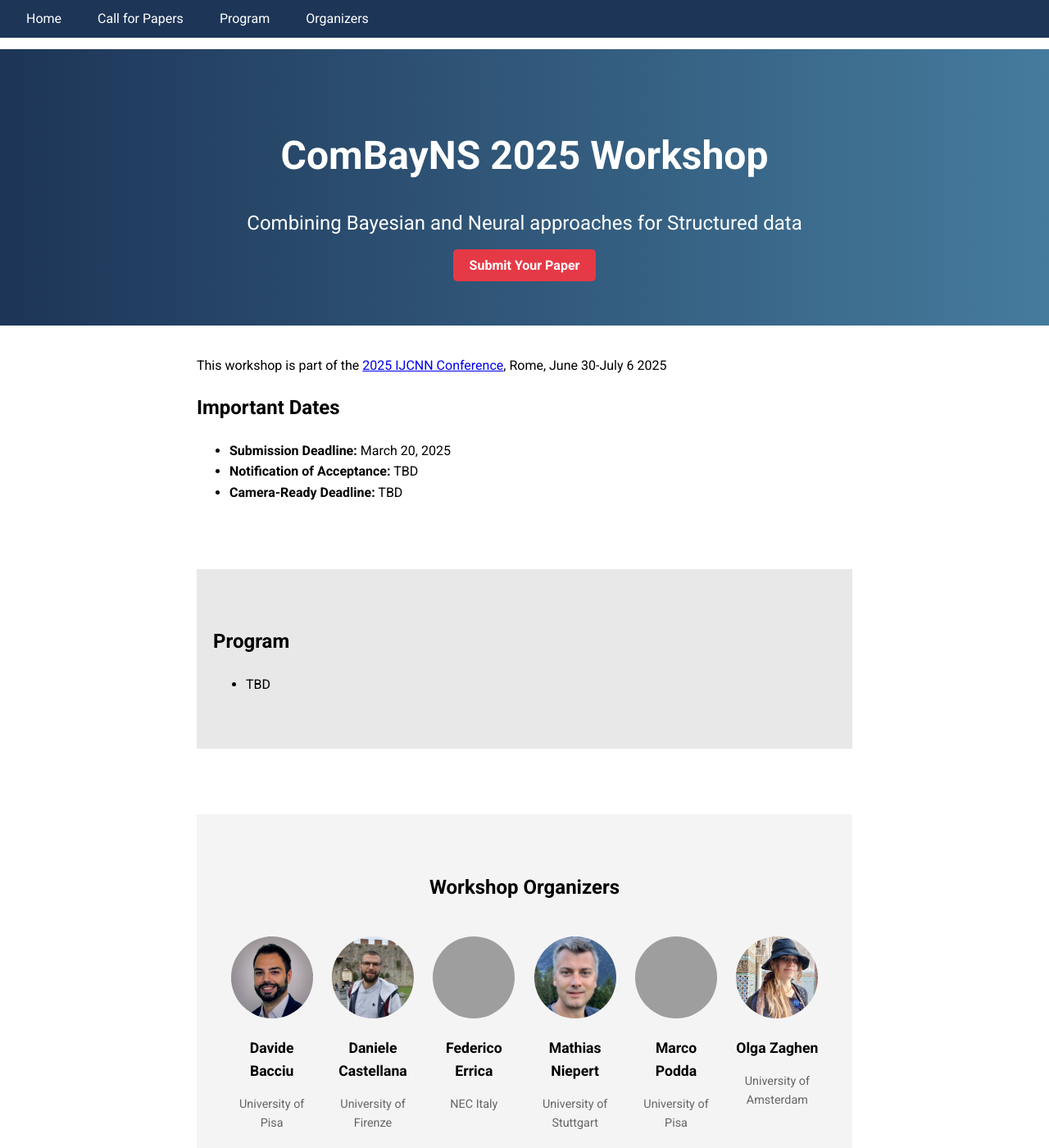
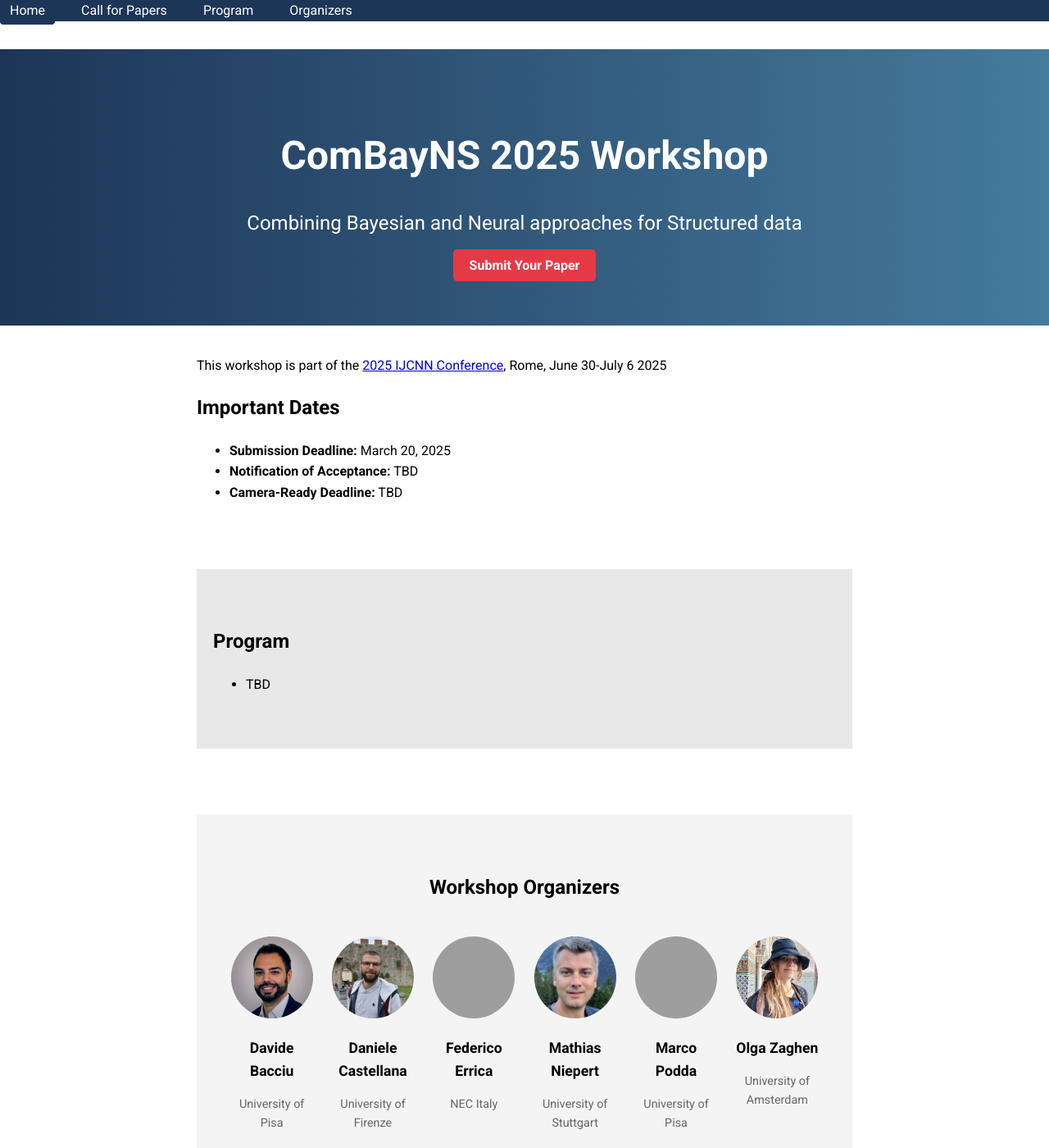
Before and after one commit to combayns2025/combayns2025.github.io, a Jekyll site: the page built from index.md, in a window 1280 px wide and 1400 px high. Shown: the whole window at 82% size. Built offline with Jekyll 4.4.1, drawn with Linux system fonts in a browser that asks for light colours; grey boxes are pictures that could not be loaded.

Commit message:
Update style.css

```diff
--- a/assets/css/style.css
+++ b/assets/css/style.css
@@ -84,8 +84,9 @@
   width: 100%;
   background-color: #1d3557; /* Background color */
   z-index: 1000; /* Ensures it stays on top */
-  padding: 10px 20px;
+  /**padding: 10px 20px;**/
   box-sizing: border-box;
+  margin: 0;
 }
 
 .navbar-container {
```
